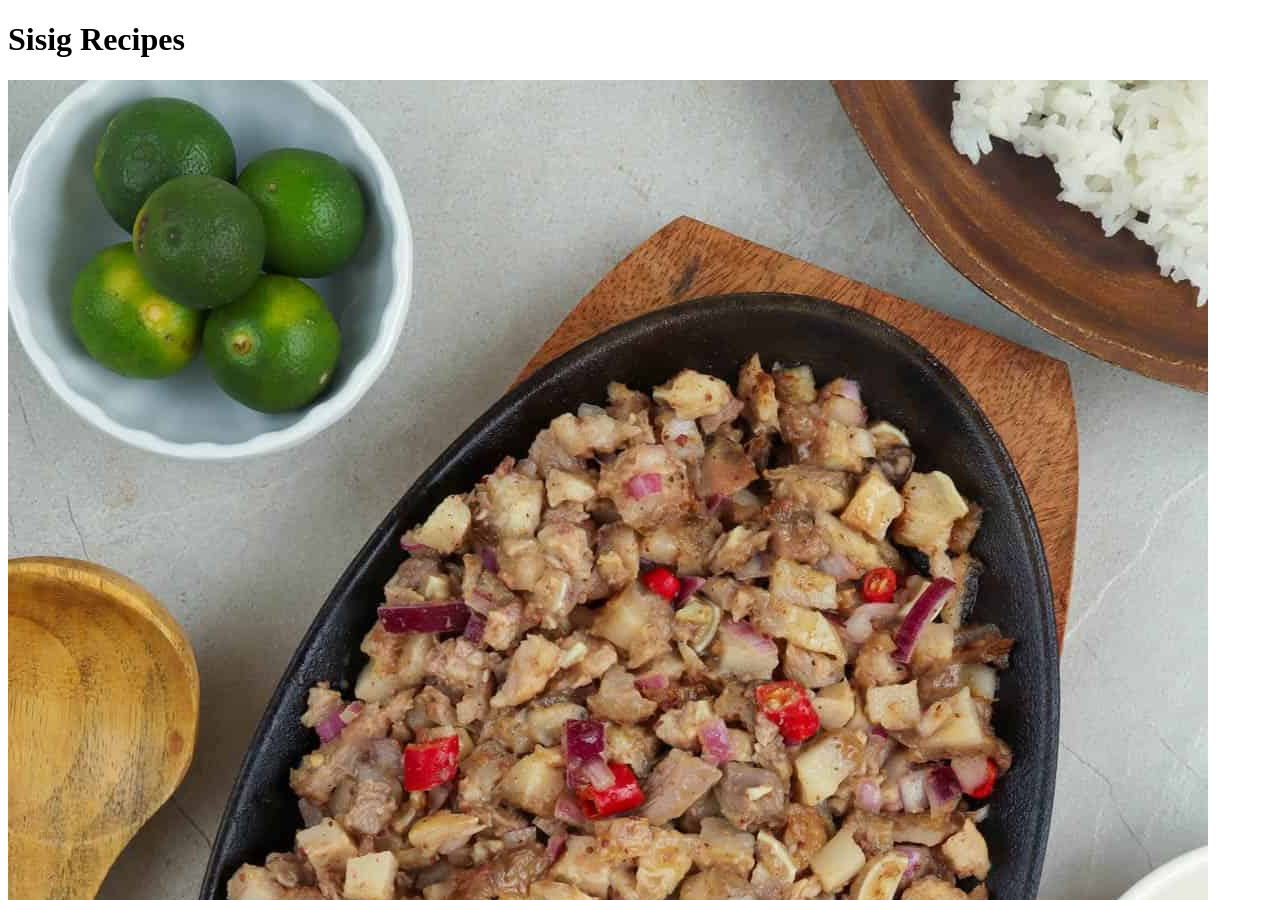
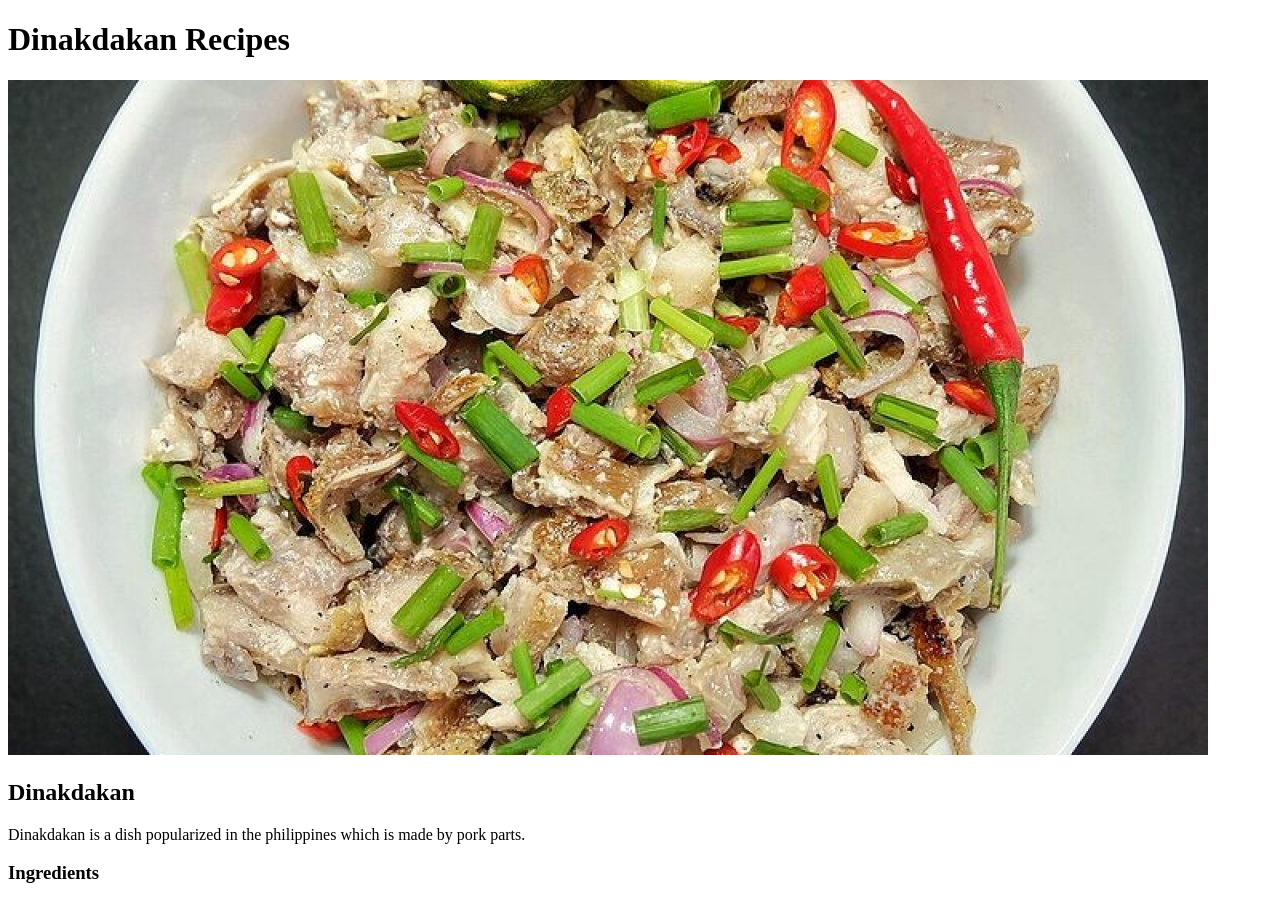
Before and after one commit to JetLaHEHE/odin-recipes, a plain HTML site: page recipes/dinakdakan.html in a window 1280 px wide. Shown: the top 900 px of the page. Drawn offline with Linux system fonts and the light colour scheme.

Commit message:
Finished both Dinakdakan and Lasagna webpages.

```diff
--- a/recipes/dinakdakan.html
+++ b/recipes/dinakdakan.html
@@ -4,16 +4,16 @@
     <meta charset="UTF-8">
     <meta http-equiv="X-UA-Compatible" content="IE=edge">
     <meta name="viewport" content="width=device-width, initial-scale=1.0">
-    <title>Sisig Recipe</title>
+    <title>Dinakdakan Recipe</title>
 </head>
 <body>
-    <h1>Sisig Recipes</h1>
+    <h1>Dinakdakan Recipes</h1>
 
-    <img src="../images/sisig.jpg" alt="A dish called sisig">
+    <img src="../images/dinakdakan.jpg" alt="A picture of dinakdakan">
 
-    <h2>Sisig</h2>
+    <h2>Dinakdakan</h2>
 
-    <p>Sisig is a dish popularized in the philippines which is made by pork parts.</p>
+    <p>Dinakdakan is a dish popularized in the philippines which is made by pork parts.</p>
 
     <h3>Ingredients</h3>
 
```
Also changed, not shown: index.html (+6 -1 lines), recipes/lasagna.html (+1 -1 lines).
